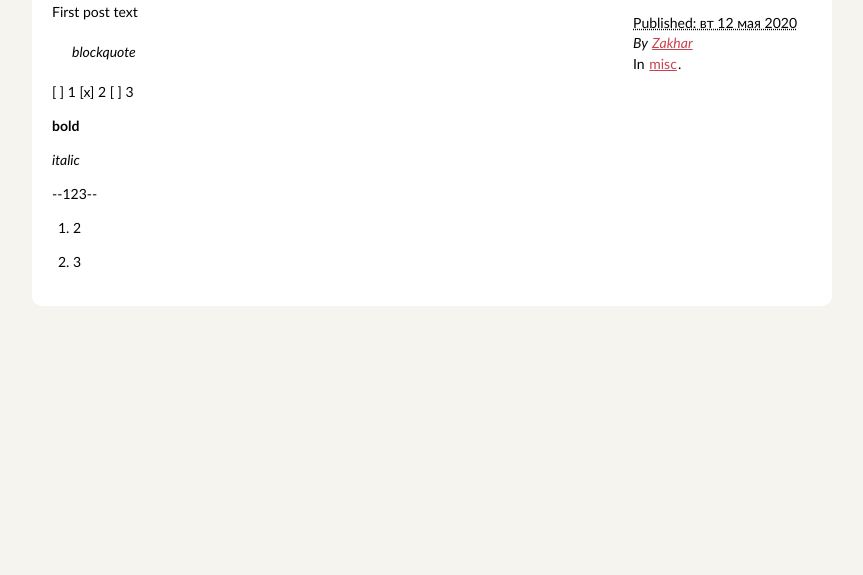
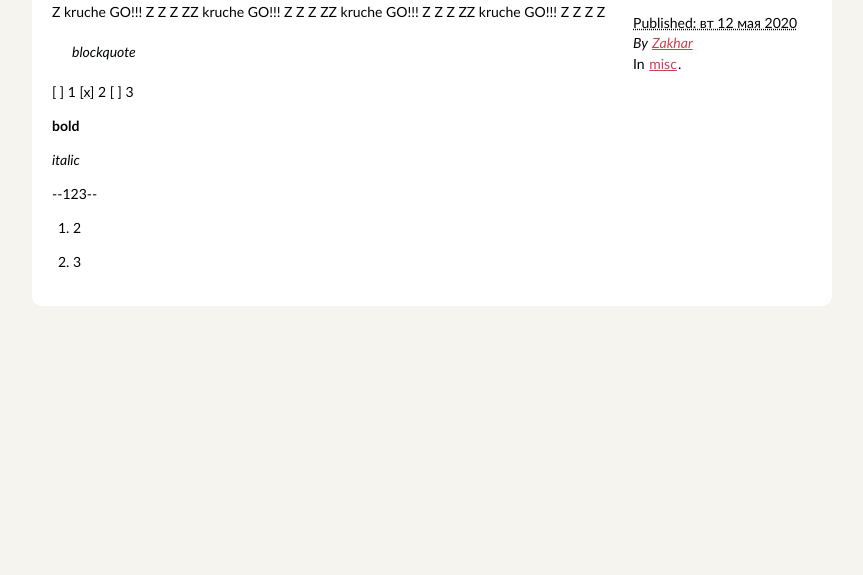
Before and after one commit to zakr600/testWeb, a plain HTML site: page index.html in a window 1280 px wide. Shown: the part 225-800 px from the top of the page, without its empty margins (208-1071 px from the left). Drawn offline with Linux system fonts and the light colour scheme; a web font is replaced by a local one.

Commit message:
Update index.html

```diff
--- a/index.html
+++ b/index.html
@@ -9,7 +9,7 @@
 
 <body id="index" class="home">
         <header id="banner" class="body">
-                <h1><a href="https://zakr600.github.io/testWeb/">Test_site</a></h1>
+                <h1><a href="https://zakr600.github.io/testWeb/">Z kruche GO!!! Z Z Z Z</a></h1>
                 <nav><ul>
                     <li><a href="https://zakr600.github.io/testWeb/pages/about-page.html">About page</a></li>
                     <li><a href="https://zakr600.github.io/testWeb/category/misc.html">misc</a></li>
@@ -29,7 +29,7 @@
         </address>
 <p>In <a href="https://zakr600.github.io/testWeb/category/misc.html">misc</a>.</p>
 
-</footer><!-- /.post-info --><p>First post text</p>
+</footer><!-- /.post-info --><p>Z kruche GO!!! Z Z Z ZZ kruche GO!!! Z Z Z ZZ kruche GO!!! Z Z Z ZZ kruche GO!!! Z Z Z Z</p>
 <blockquote>
 <p>blockquote</p>
 </blockquote>
```
